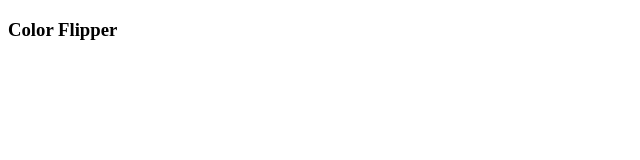
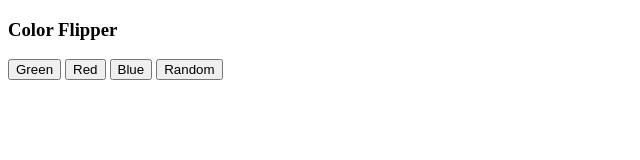
Before and after one commit to Eben717/color_flipper, a plain HTML site: page index.html in a window 1280 px wide. Shown: the whole page, without its empty margins (0-640 px from the left). Drawn offline with Linux system fonts and the light colour scheme.

Commit message:
added buttons

```diff
--- a/index.html
+++ b/index.html
@@ -7,5 +7,9 @@
 </head>
 <body>
     <h3>Color Flipper</h3>
+    <button>Green</button>
+    <button>Red</button>
+    <button>Blue</button>
+    <button>Random</button>
 </body>
 </html>
```
